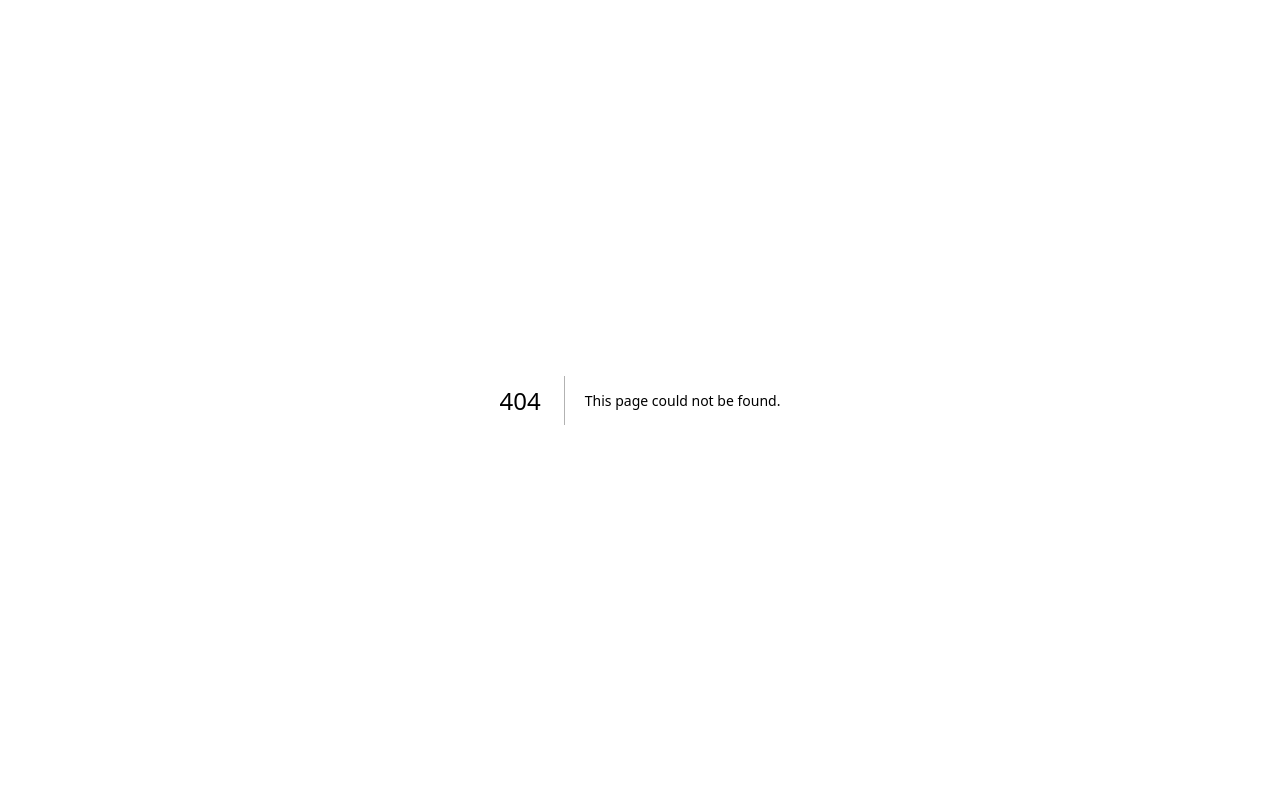
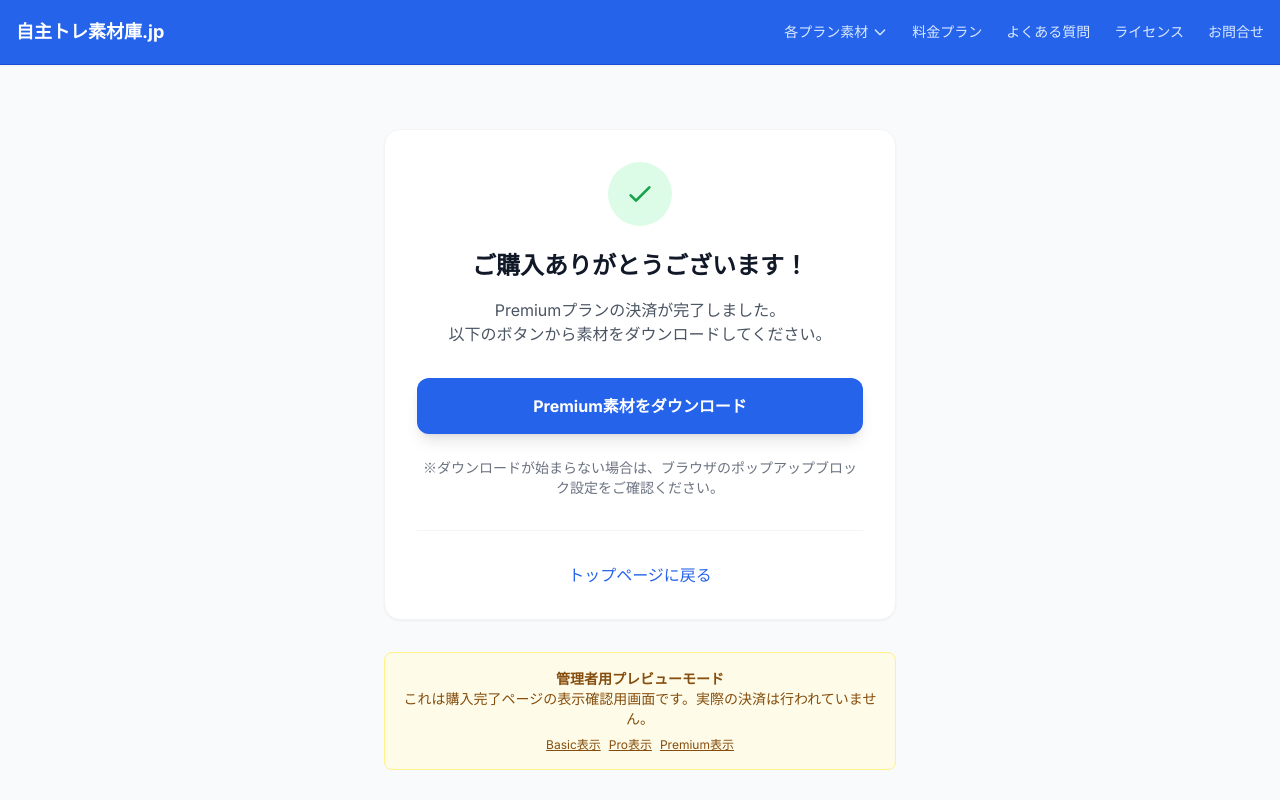
Before and after one commit to makomaru2023/jishutore-starter, a Next.js app: page /preview-thank-you in a window 1280 px wide. Before the commit this address had no page. Shown: the top 800 px of the page. Built offline with nearby package versions, Linux system fonts and the light colour scheme.

Commit message:
Add preview page for thank-you screen verification

```diff
--- /dev/null
+++ b/src/app/preview-thank-you/page.tsx
@@ -0,0 +1,77 @@
+'use client';
+
+import { useState, Suspense } from 'react';
+import { useSearchParams } from 'next/navigation';
+import { Header } from '@/components/Header';
+import { Footer } from '@/components/Footer';
+import Link from 'next/link';
+
+function PreviewThankYouContent() {
+    const searchParams = useSearchParams();
+    // Allow testing different plans via ?plan=basic|pro|premium
+    const planParam = searchParams.get('plan') || 'premium';
+
+    const planName = planParam === 'basic' ? 'Basic' : planParam === 'pro' ? 'Pro' : 'Premium';
+    const downloadUrl = '#'; // Dummy link for preview
+
+    return (
+        <div className="min-h-screen bg-gray-50 flex flex-col">
+            <Header />
+            <main className="flex-grow container mx-auto px-4 py-16 flex flex-col items-center justify-center text-center">
+                {/* Always show success state for preview */}
+                <div className="bg-white p-8 rounded-2xl shadow-sm max-w-lg w-full border border-gray-100">
+                    <div className="w-16 h-16 bg-green-100 rounded-full flex items-center justify-center mx-auto mb-6">
+                        <svg className="w-8 h-8 text-green-600" fill="none" stroke="currentColor" viewBox="0 0 24 24">
+                            <path strokeLinecap="round" strokeLinejoin="round" strokeWidth={2} d="M5 13l4 4L19 7" />
+                        </svg>
+                    </div>
+                    <h1 className="text-2xl font-bold text-gray-900 mb-4">ご購入ありがとうございます！</h1>
+                    <p className="text-gray-600 mb-8">
+                        {planName}プランの決済が完了しました。<br />
+                        以下のボタンから素材をダウンロードしてください。
+                    </p>
+
+                    <a
+                        href={downloadUrl}
+                        className="block w-full bg-blue-600 text-white font-bold py-4 px-6 rounded-xl hover:bg-blue-700 transition-colors shadow-lg hover:shadow-xl transform hover:-translate-y-0.5 transition-all"
+                        onClick={(e) => {
+                            e.preventDefault();
+                            alert('これはプレビュー画面です。実際のダウンロードは行われません。');
+                        }}
+                    >
+                        {planName}素材をダウンロード
+                    </a>
+
+                    <p className="mt-6 text-sm text-gray-500">
+                        ※ダウンロードが始まらない場合は、ブラウザのポップアップブロック設定をご確認ください。
+                    </p>
+
+                    <div className="mt-8 pt-8 border-t border-gray-100">
+                        <Link href="/" className="text-blue-600 hover:text-blue-800 font-medium">
+                            トップページに戻る
+                        </Link>
+                    </div>
+                </div>
+
+                <div className="mt-8 p-4 bg-yellow-50 border border-yellow-200 rounded-lg text-yellow-800 text-sm max-w-lg">
+                    <p className="font-bold">管理者用プレビューモード</p>
+                    <p>これは購入完了ページの表示確認用画面です。実際の決済は行われていません。</p>
+                    <div className="mt-2 flex gap-2 justify-center text-xs">
+                        <Link href="/preview-thank-you?plan=basic" className="underline">Basic表示</Link>
+                        <Link href="/preview-thank-you?plan=pro" className="underline">Pro表示</Link>
+                        <Link href="/preview-thank-you?plan=premium" className="underline">Premium表示</Link>
+                    </div>
+                </div>
+            </main>
+            <Footer />
+        </div>
+    );
+}
+
+export default function PreviewThankYouPage() {
+    return (
+        <Suspense fallback={<div className="min-h-screen bg-gray-50 flex items-center justify-center">Loading...</div>}>
+            <PreviewThankYouContent />
+        </Suspense>
+    );
+}
```
